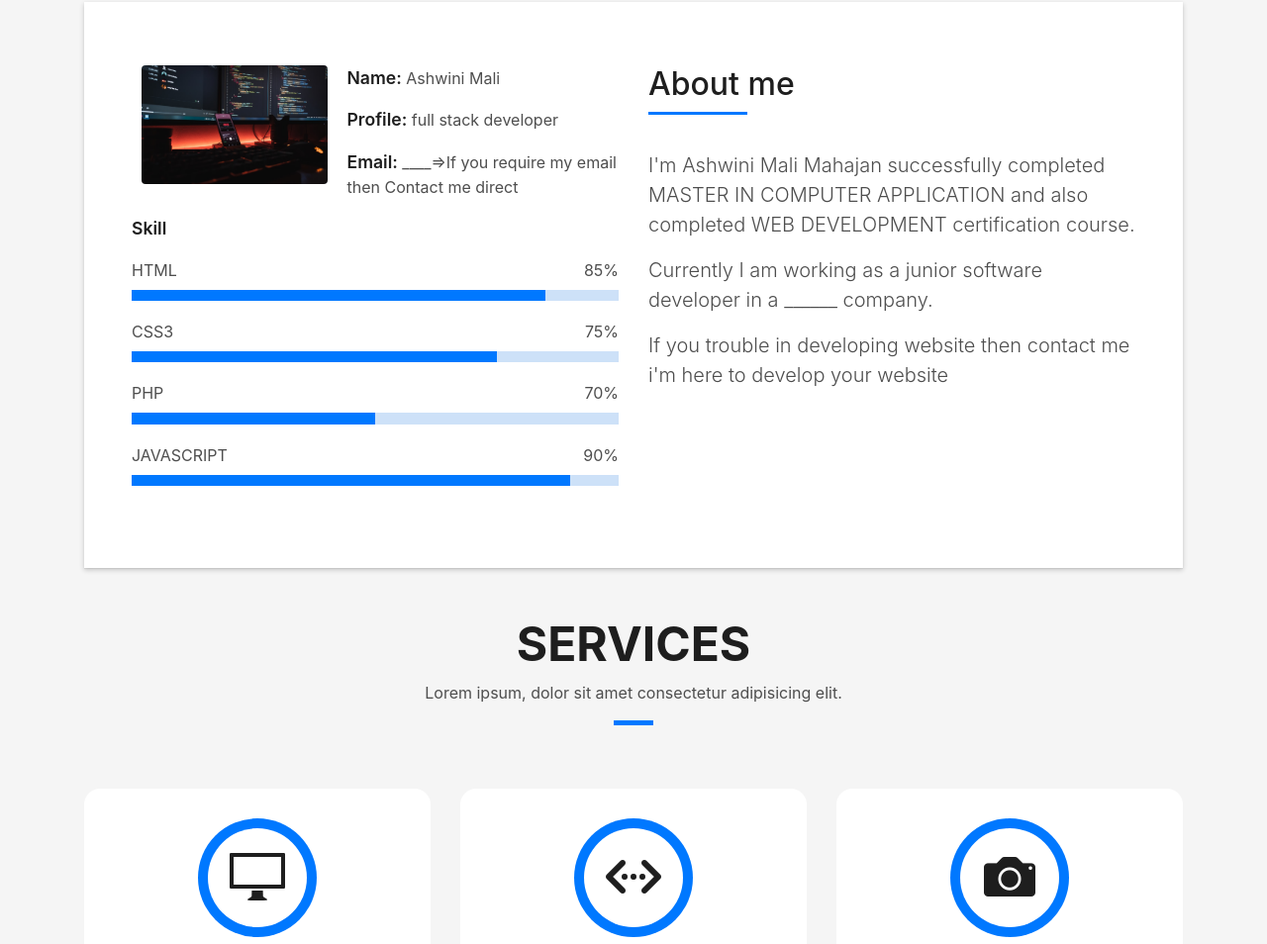
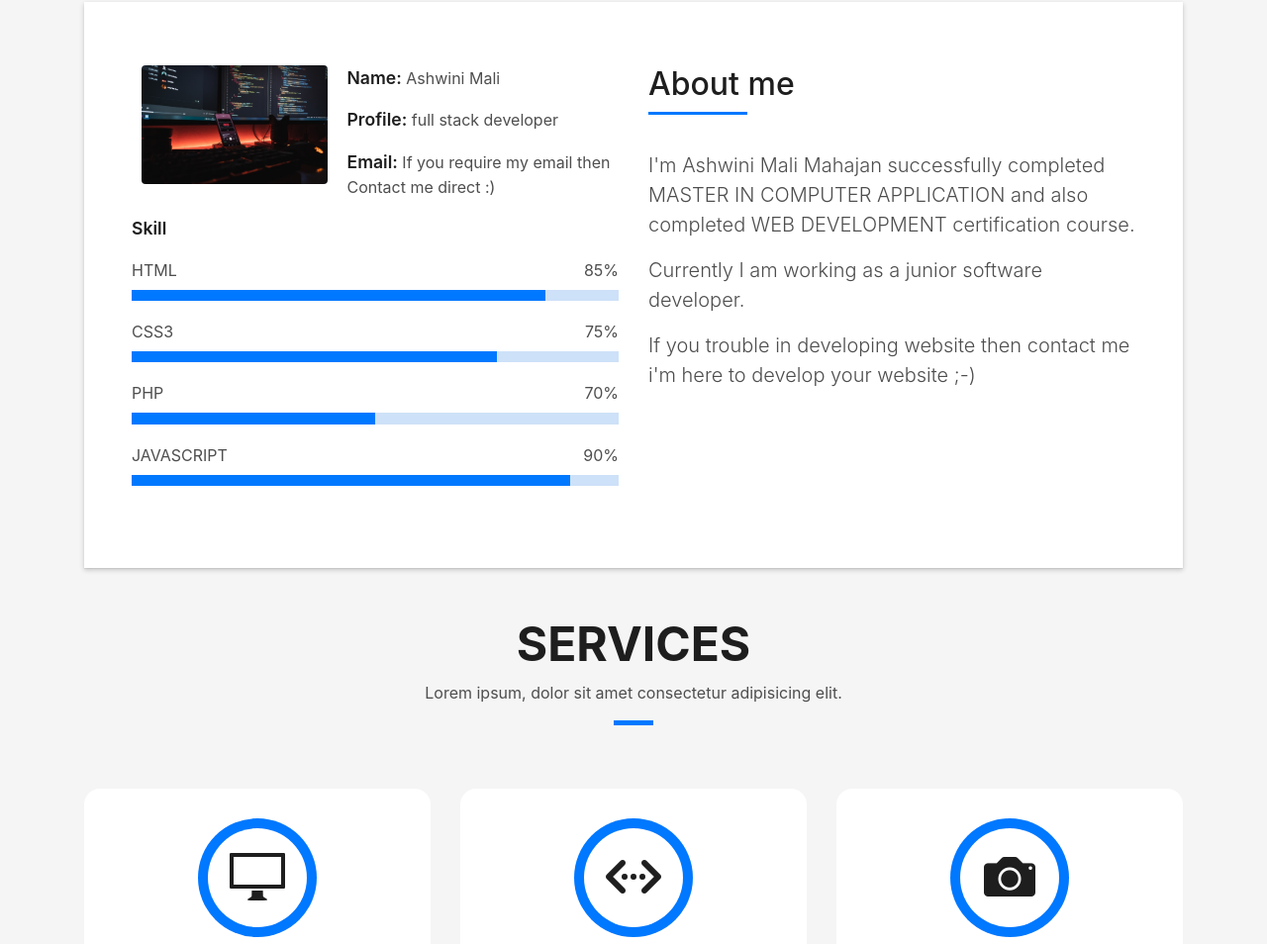
Before and after one commit to ak1621/portfolio, a plain HTML site: page index.html in a window 1280 px wide. Shown: the part 862-1816 px from the top of the page at 99% size. Drawn offline with Linux system fonts and the light colour scheme; files whose address does not match are found by name.

Commit message:
Update index.html

```diff
--- a/index.html
+++ b/index.html
@@ -23,13 +23,6 @@
 
   <!-- Main Stylesheet File -->
   <link href="css/style.css" rel="stylesheet">
-
-  <!-- =======================================================
-    Theme Name: DevFolio
-    Theme URL: https://bootstrapmade.com/devfolio-bootstrap-portfolio-html-template/
-    Author: BootstrapMade.com
-    License: https://bootstrapmade.com/license/
-  ======================================================= -->
 </head>
 
 <body id="page-top">
@@ -103,7 +96,7 @@
                     <div class="about-info">
                       <p><span class="title-s">Name: </span> <span>Ashwini Mali</span></p>
                       <p><span class="title-s">Profile: </span> <span>full stack developer</span></p>
-                      <p><span class="title-s">Email: </span> <span>____=>If you require my email then Contact me direct </span></p>
+                      <p><span class="title-s">Email: </span> <span>If you require my email then Contact me direct :)</span></p>
                       <!-- <p><span class="title-s">Phone: </span> <span>(617) 557-0089</span></p> -->
                     </div>
                   </div>
@@ -143,10 +136,10 @@
                    I'm Ashwini Mali Mahajan successfully completed MASTER IN COMPUTER APPLICATION and also completed WEB DEVELOPMENT certification course.
                   </p>
                   <p class="lead">
-                    Currently I am working as a junior software developer in a ______ company.
+                    Currently I am working as a junior software developer.
                   </p>
                   <p class="lead">
-                   If you trouble  in developing website then contact me i'm here to develop your website
+                   If you trouble  in developing website then contact me i'm here to develop your website ;-)
                   </p>
                 </div>
               </div>
```
